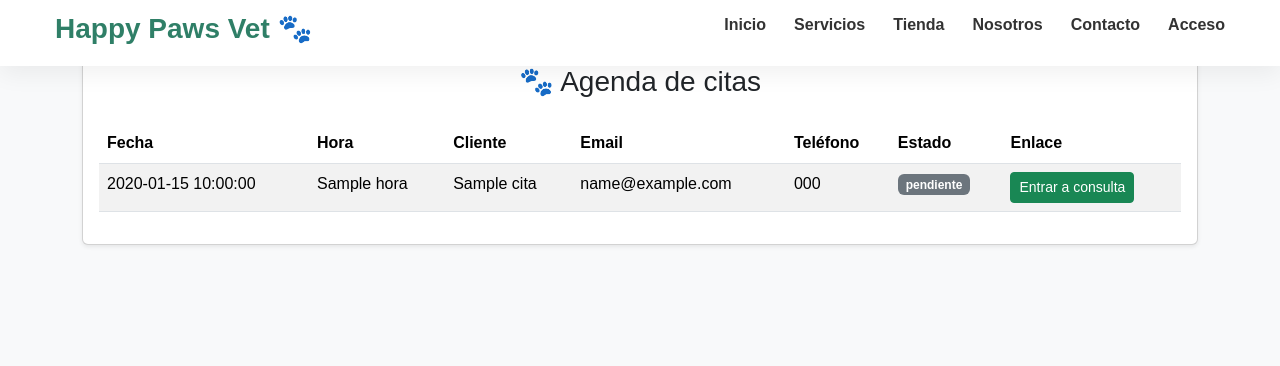
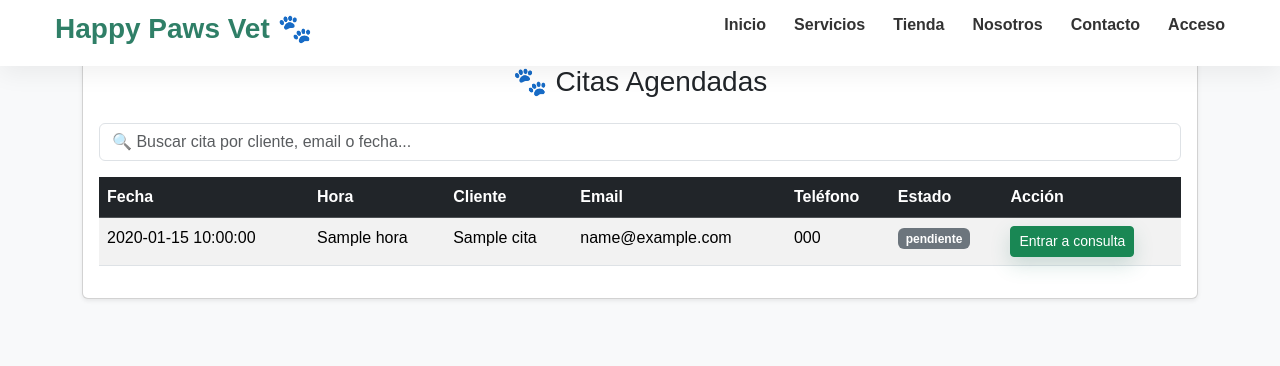
Before and after one commit to arturopocasangre/proyectoexpo, a Flask app: template templates/panel_veterinario.html in a window 1280 px wide. Shown: the top 366 px of the page. Run offline with Flask 3, Linux system fonts and the light colour scheme; the template is opened without the code that fills it: most values are stand-ins (such as "Sample title", 1, 10 or a date in 2020); some libraries are stand-ins or nearby versions.

Commit message:
Add files via upload

```diff
--- a/templates/panel_veterinario.html
+++ b/templates/panel_veterinario.html
@@ -10,49 +10,38 @@
 </head>
 <body class="bg-light">
 
-
-    <!-- HEADER -->
 <header>
-
     <nav class="navbar">
-
         <div class="logo">
-        <a href="/">
-            <h2>Happy Paws Vet 🐾</h2>
-        </a>
+            <a href="/"><h2>Happy Paws Vet 🐾</h2></a>
         </div>
-
-    <div class="hamburguesa" onclick="toggleMenu()">
-        ☰
-    </div>
-
+        <div class="hamburguesa" onclick="toggleMenu()">☰</div>
         <ul class="menu" id="menu">
             <li><a href="/">Inicio</a></li>
             <li><a href="/servicios">Servicios</a></li>
             <li><a href="/tienda">Tienda</a></li>
             <li><a href="/nosotros">Nosotros</a></li>
             <li><a href="/contacto">Contacto</a></li>
-
             {% if session.get('usuario_id') %}
                 <li><a href="{{ url_for('logout') }}">Cerrar sesión</a></li>
             {% else %}
                 <li><a href="{{ url_for('login') }}">Acceso</a></li>
             {% endif %}
         </ul>
-
     </nav>
 </header>
-
-
 
 <div class="container mt-5">
     <div class="card shadow-sm">
         <div class="card-body">
-            <h3 class="mb-4 text-center">🐾 Agenda de citas</h3>
+            <h3 class="mb-4 text-center">🐾 Citas Agendadas</h3>
+
+            <!-- Búsqueda rápida -->
+            <input type="text" id="busqueda" class="form-control mb-3" placeholder="🔍 Buscar cita por cliente, email o fecha...">
 
             {% if citas %}
-                <table class="table table-striped">
-                    <thead>
+                <table id="tablaCitas" class="table table-striped table-hover">
+                    <thead class="table-dark">
                         <tr>
                             <th>Fecha</th>
                             <th>Hora</th>
@@ -60,11 +49,11 @@
                             <th>Email</th>
                             <th>Teléfono</th>
                             <th>Estado</th>
-                            <th>Enlace</th>
+                            <th>Acción</th>
                         </tr>
                     </thead>
                     <tbody>
-                        {% for cita in citas %}
+                        {% for cita in citas|sort(attribute='fecha') %}
                         <tr>
                             <td>{{ cita.fecha }}</td>
                             <td>{{ cita.hora }}</td>
@@ -82,14 +71,28 @@
                             </td>
                             <td>
                                 {% if cita.link_consulta %}
-                                    <a href="{{ cita.link_consulta }}" target="_blank" class="btn btn-sm btn-success">
+                                    <button class="btn btn-sm btn-success" onclick="openConsulta('{{ cita.link_consulta }}', '{{ loop.index }}', '{{ cita.id }}')">
                                         Entrar a consulta
-                                    </a>
+                                    </button>
                                 {% else %}
                                     <span class="text-muted">Pendiente</span>
                                 {% endif %}
                             </td>
                         </tr>
+                        <!-- Modal para escritorio -->
+                        <div class="modal fade" id="jitsiModal-{{ loop.index }}" tabindex="-1" aria-hidden="true" data-bs-backdrop="static" data-bs-keyboard="false">
+                            <div class="modal-dialog modal-xl modal-dialog-centered">
+                                <div class="modal-content">
+                                    <div class="modal-header">
+                                        <h5 class="modal-title">Consulta en línea</h5>
+                                        <button type="button" class="btn-close" data-bs-dismiss="modal"></button>
+                                    </div>
+                                    <div class="modal-body p-0">
+                                        <div class="ratio ratio-16x9" id="iframe-{{ loop.index }}"></div>
+                                    </div>
+                                </div>
+                            </div>
+                        </div>
                         {% endfor %}
                     </tbody>
                 </table>
@@ -100,5 +103,53 @@
     </div>
 </div>
 
+<!-- Scripts -->
+<script src="https://cdn.jsdelivr.net/npm/bootstrap@5.3.2/dist/js/bootstrap.bundle.min.js"></script>
+<script src="https://meet.happypawsvet.shop/external_api.js"></script>
+
+<script>
+// Búsqueda rápida sin DataTables
+document.getElementById("busqueda").addEventListener("keyup", function() {
+    let filtro = this.value.toLowerCase();
+    let filas = document.querySelectorAll("#tablaCitas tbody tr");
+    filas.forEach(fila => {
+        let texto = fila.innerText.toLowerCase();
+        fila.style.display = texto.includes(filtro) ? "" : "none";
+    });
+});
+
+function openConsulta(link, index, citaId) {
+    const isMobile = /iPhone|iPad|iPod|Android/i.test(navigator.userAgent);
+
+    if (isMobile) {
+        window.location.href = '/consulta/' + citaId;
+    } else {
+        const modalEl = document.getElementById("jitsiModal-" + index);
+        const modal = new bootstrap.Modal(modalEl);
+        modal.show();
+
+        const iframeContainer = document.getElementById("iframe-" + index);
+        iframeContainer.innerHTML = "";
+
+        const domain = "meet.happypawsvet.shop";
+        const roomName = link.replace("https://meet.happypawsvet.shop/", "");
+
+        const options = {
+            roomName: roomName,
+            parentNode: iframeContainer,
+            width: "100%",
+            height: "100%",
+            configOverwrite: { prejoinPageEnabled: false }
+        };
+
+        const api = new JitsiMeetExternalAPI(domain, options);
+
+        api.addEventListener("readyToClose", () => {
+            modal.hide();
+            iframeContainer.innerHTML = "";
+        });
+    }
+}
+</script>
 </body>
 </html>
```
Lines whose indentation alone changed are shown as unchanged.
